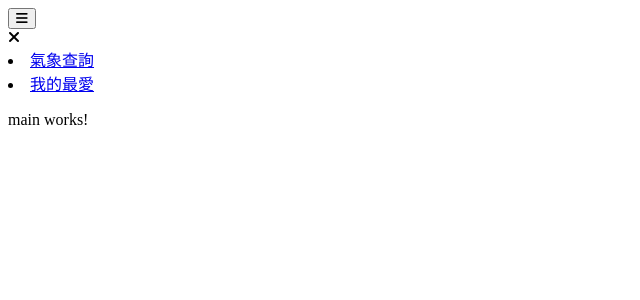
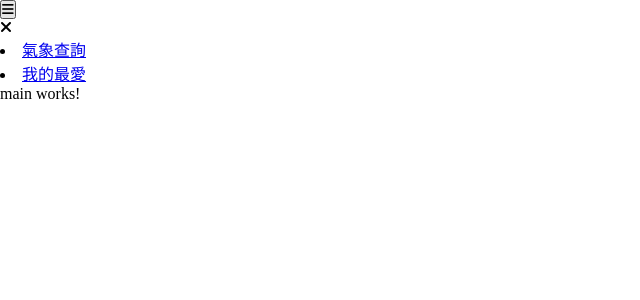
Before and after one commit to KaiKaiKay/weather-web, an Angular app: page /weatherList in a window 1280 px wide. Shown: the top 300 px of the page, without its empty margins (0-640 px from the left). Built offline with nearby package versions, Linux system fonts and the light colour scheme; some icons are missing.

Commit message:
update: 全域styles.scss 調整
設定全域背景色
設定全域元素內外距歸零
設定body相對定位 白色背景

```diff
--- a/src/index.html
+++ b/src/index.html
@@ -1,12 +1,15 @@
-<!doctype html>
+<!DOCTYPE html>
 <html lang="en">
   <head>
-  <meta charset="utf-8">
+    <meta charset="utf-8" />
     <title>WeatherWeb</title>
-  <base href="/">
-  <meta name="viewport" content="width=device-width, initial-scale=1">
-  <link rel="icon" type="image/x-icon" href="favicon.ico">
-  <script src="https://kit.fontawesome.com/ab8d631899.js" crossorigin="anonymous"></script>
+    <base href="/" />
+    <meta name="viewport" content="width=device-width, initial-scale=1" />
+    <link rel="icon" type="image/x-icon" href="favicon.ico" />
+    <script
+      src="https://kit.fontawesome.com/ab8d631899.js"
+      crossorigin="anonymous"
+    ></script>
   </head>
   <body>
     <app-root></app-root>
--- a/src/styles.scss
+++ b/src/styles.scss
@@ -1 +1,12 @@
-/* You can add global styles to this file, and also import other style files */
+$bgColor: #ffffff;
+
+* {
+  margin: 0;
+  padding: 0;
+  box-sizing: border-box;
+}
+
+body {
+  position: relative;
+  background: $bgColor;
+}
```
Lines whose indentation alone changed are shown as unchanged.
